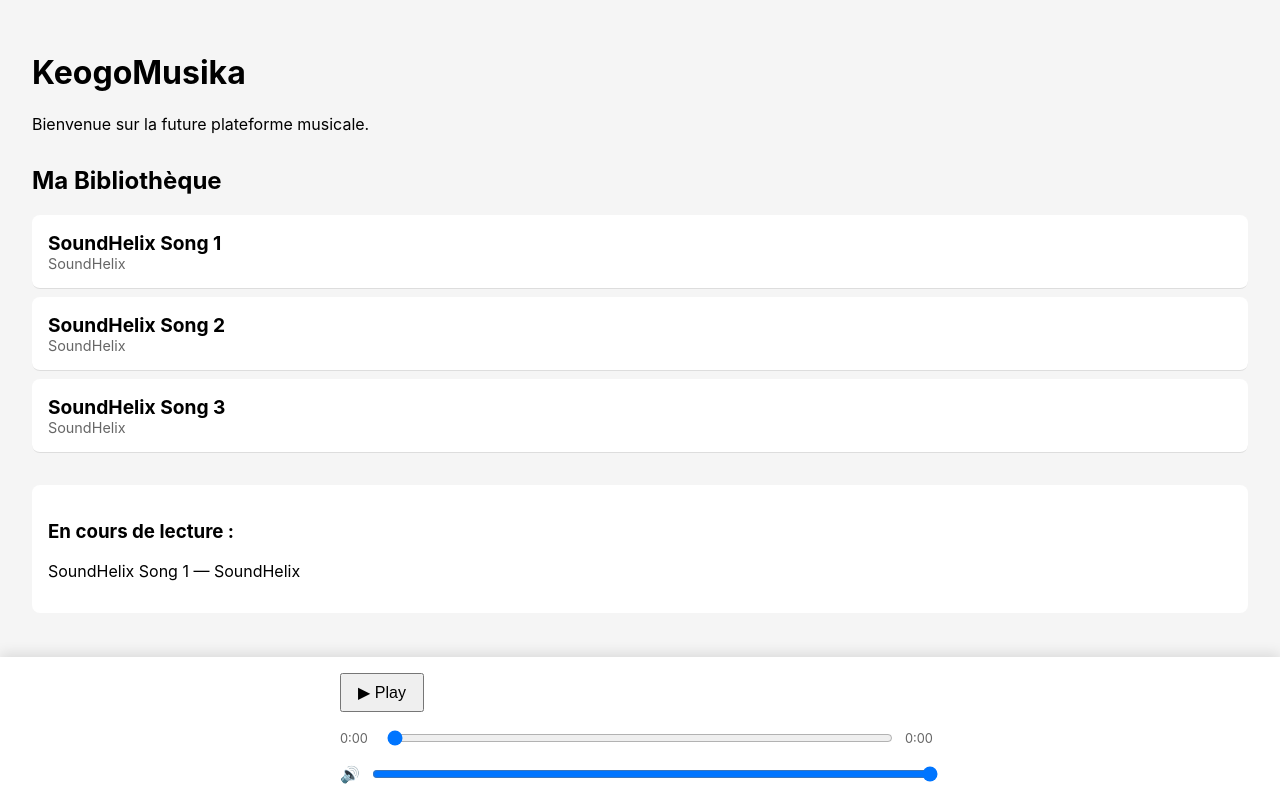
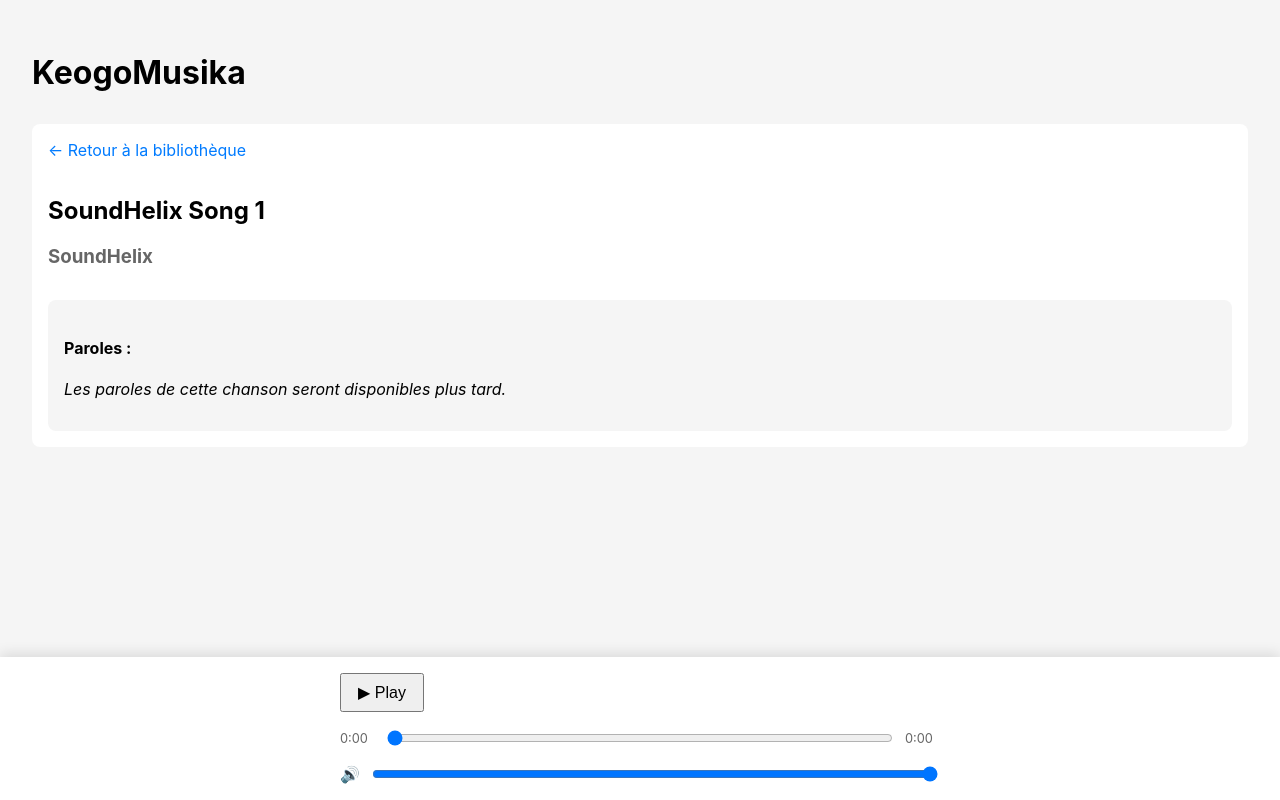
Before and after one commit to Keogo811/kaion, a React (Vite) app: page /song/1 in a window 1280 px wide. Built offline with nearby package versions, Linux system fonts and the light colour scheme.

Commit message:
Arc 2.3 : ajout du routage et de la page détails

```diff
--- a/package.json
+++ b/package.json
@@ -11,7 +11,8 @@
   },
   "dependencies": {
     "react": "^19.2.8",
-    "react-dom": "^19.2.8"
+    "react-dom": "^19.2.8",
+    "react-router-dom": "^7.18.4"
   },
   "devDependencies": {
     "@types/react": "^19.2.18",
--- a/src/app/App.jsx
+++ b/src/app/App.jsx
@@ -1,29 +1,37 @@
 import { useState } from 'react';
+import { Routes, Route } from 'react-router-dom';
 import { AudioPlayer } from '../features/player';
-import { SongList } from '../features/library';
-import { mockSongs } from '../features/library/data'; // On importe les données pour la chanson par défaut
+import { SongList, SongDetails } from '../features/library';
+import { mockSongs } from '../features/library/data';
 import './App.css';
 
 function App() {
-  // L'état qui retient la chanson en cours (on initialise avec la première)
   const [currentSong, setCurrentSong] = useState(mockSongs[0]);
 
   return (
     <div className="app-container">
       <main className="main-content">
         <h1>KeogoMusika</h1>
-        <p>Bienvenue sur la future plateforme musicale.</p>
 
-        {/* On donne la fonction setCurrentSong à la liste */}
-        <SongList onSongSelect={setCurrentSong} />
+        {/* Le système de routage */}
+        <Routes>
+          {/* Route de la page d'accueil */}
+          <Route path="/" element={
+            <>
+              <p>Bienvenue sur la future plateforme musicale.</p>
+              <SongList onSongSelect={setCurrentSong} />
+            </>
+          } />
 
-        <div style={{ marginTop: '2rem', padding: '1rem', backgroundColor: '#fff', borderRadius: '8px' }}>
-          <h3>En cours de lecture :</h3>
-          <p>{currentSong.title} — {currentSong.artist}</p>
-        </div>
+          {/* Route de la page de détails d'une chanson */}
+          <Route path="/song/:id" element={
+            <SongDetails />
+          } />
+        </Routes>
+
       </main>
 
-      {/* On donne la chanson actuelle au lecteur */}
+      {/* Le lecteur reste en bas, peu importe la page */}
       <div className="bottom-player-bar">
         <AudioPlayer src={currentSong.url} />
       </div>
--- /dev/null
+++ b/src/features/library/SongDetails.jsx
@@ -0,0 +1,27 @@
+import { useParams, Link } from 'react-router-dom';
+import { mockSongs } from './data';
+
+function SongDetails() {
+  const { id } = useParams(); // Récupère l'ID depuis l'URL
+  const song = mockSongs.find((s) => s.id === id);
+
+  if (!song) return <h2>Chanson introuvable</h2>;
+
+  return (
+    <div style={{ padding: '1rem', backgroundColor: '#fff', borderRadius: '8px', marginTop: '2rem' }}>
+      <Link to="/" style={{ color: '#007bff', textDecoration: 'none', marginBottom: '1rem', display: 'inline-block' }}>
+        ← Retour à la bibliothèque
+      </Link>
+
+      <h2>{song.title}</h2>
+      <h3 style={{ color: '#666' }}>{song.artist}</h3>
+
+      <div style={{ marginTop: '2rem', padding: '1rem', backgroundColor: '#f5f5f5', borderRadius: '8px' }}>
+        <h4>Paroles :</h4>
+        <p><em>Les paroles de cette chanson seront disponibles plus tard.</em></p>
+      </div>
+    </div>
+  );
+}
+
+export default SongDetails;
--- a/src/features/library/SongList.jsx
+++ b/src/features/library/SongList.jsx
@@ -1,3 +1,4 @@
+import { Link } from 'react-router-dom';
 import { mockSongs } from './data';
 
 function SongList({ onSongSelect }) {
@@ -8,7 +9,6 @@ function SongList({ onSongSelect }) {
         {mockSongs.map((song) => (
           <li
             key={song.id}
-            onClick={() => onSongSelect(song)} // Au clic, on envoie la chanson au parent
             style={{
               padding: '1rem',
               borderBottom: '1px solid #ddd',
@@ -16,12 +16,24 @@ function SongList({ onSongSelect }) {
               marginBottom: '0.5rem',
               borderRadius: '8px',
               display: 'flex',
-              flexDirection: 'column',
-              cursor: 'pointer' // On ajoute la petite main au survol
+              justifyContent: 'space-between', // Sépare le texte du bouton
+              alignItems: 'center'
             }}
           >
-            <strong style={{ fontSize: '1.2rem' }}>{song.title}</strong>
-            <span style={{ color: '#666', fontSize: '0.9rem' }}>{song.artist}</span>
+            <Link
+              to={`/song/${song.id}`}
+              style={{ textDecoration: 'none', color: 'inherit', flex: 1 }}
+            >
+              <strong style={{ fontSize: '1.2rem', display: 'block' }}>{song.title}</strong>
+              <span style={{ color: '#666', fontSize: '0.9rem' }}>{song.artist}</span>
+            </Link>
+
+            <button
+              onClick={() => onSongSelect(song)}
+              style={{ padding: '0.5rem', cursor: 'pointer', backgroundColor: '#007bff', color: 'white', border: 'none', borderRadius: '50%', width: '40px', height: '40px' }}
+            >
+              ▶
+            </button>
           </li>
         ))}
       </ul>
--- a/src/features/library/index.js
+++ b/src/features/library/index.js
@@ -1 +1,2 @@
 export { default as SongList } from './SongList';
+export { default as SongDetails } from './SongDetails';
--- a/src/main.jsx
+++ b/src/main.jsx
@@ -1,10 +1,13 @@
 import React from 'react';
 import ReactDOM from 'react-dom/client';
+import { BrowserRouter } from 'react-router-dom'; // On importe le routeur
 import App from './app/App';
 import './index.css';
 
 ReactDOM.createRoot(document.getElementById('root')).render(
   <React.StrictMode>
-    <App />
+    <BrowserRouter> {/* On enveloppe App avec le routeur */}
+      <App />
+    </BrowserRouter>
   </React.StrictMode>
 );
```
Also changed, not shown: 1 other file (tests, documents, lock files or other folders).
